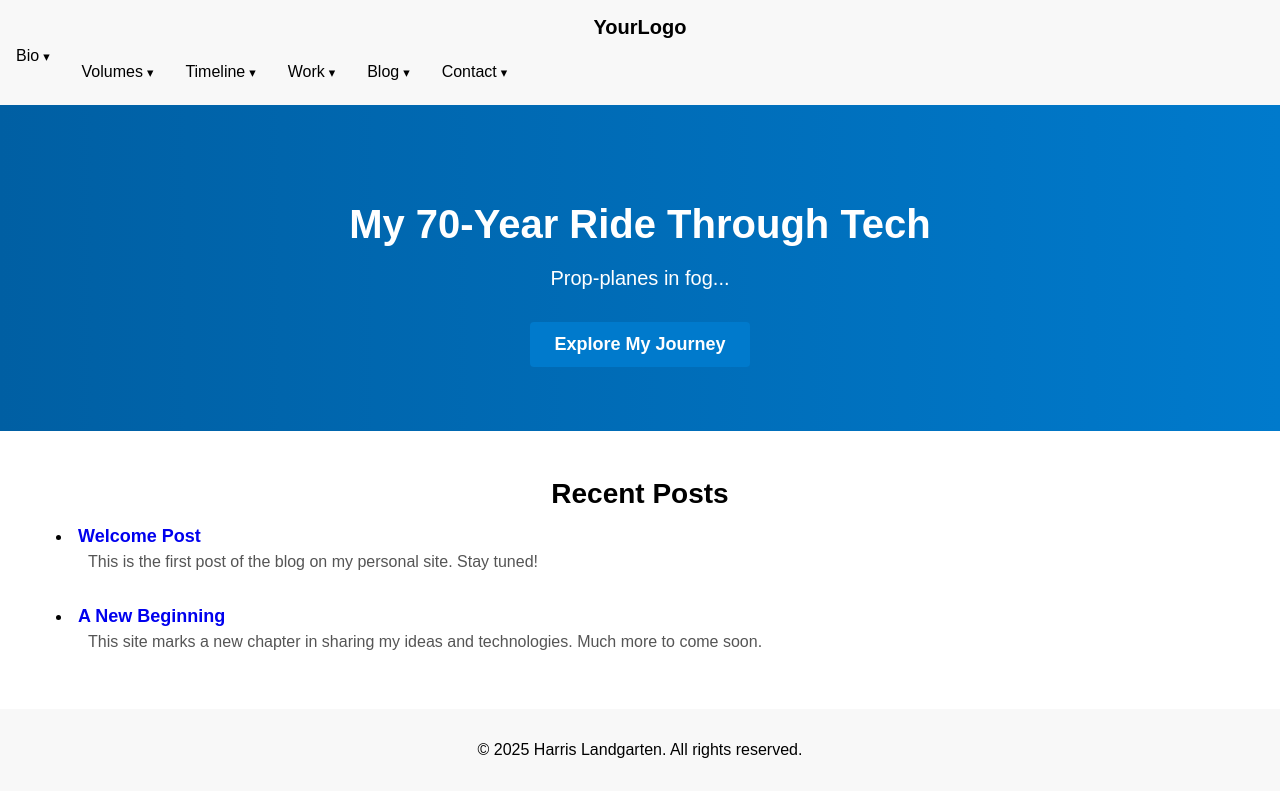
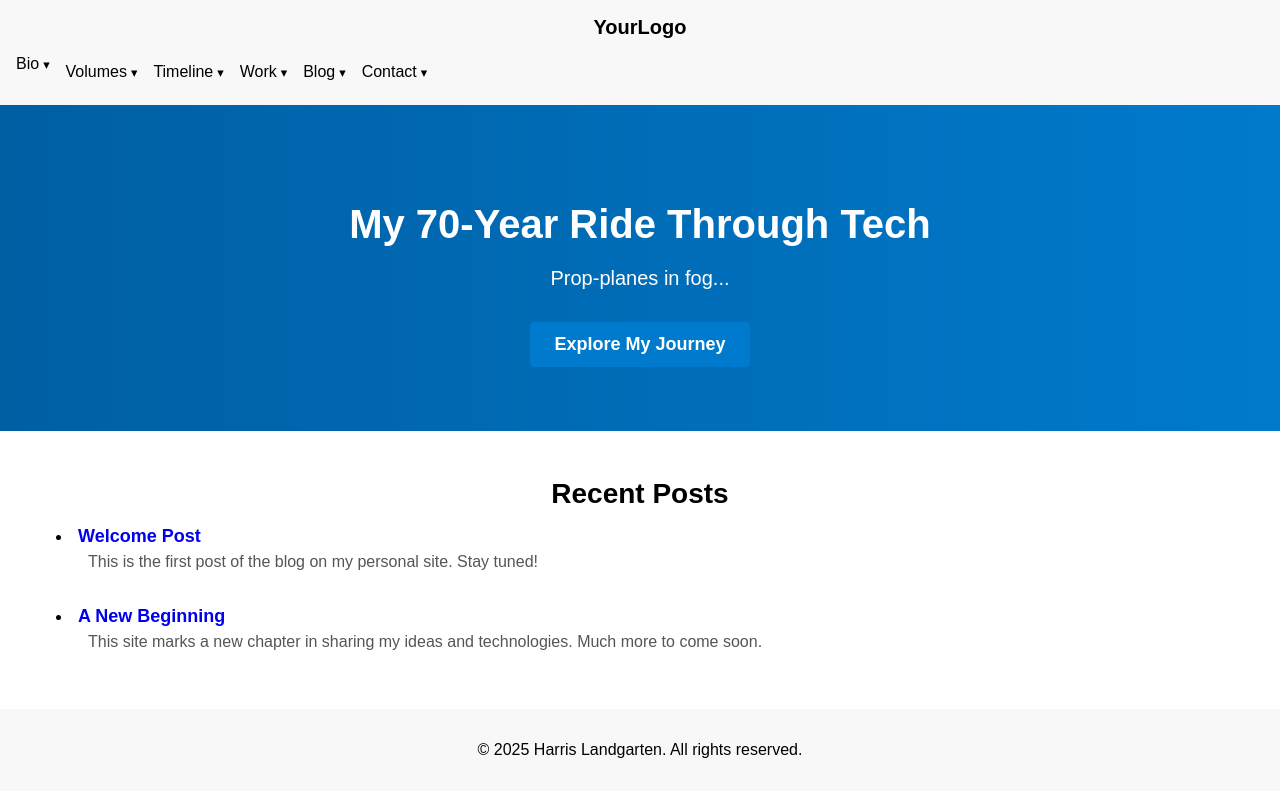
Before and after one commit to hlandgarten/hlandgarten.github.io, a Jekyll site: the page built from index.md, in a window 1280 px wide. Shown: the top 797 px of the page. Built offline with Jekyll 4.4.1, drawn with Linux system fonts in a browser that asks for light colours.

Commit message:
fix scripts 2

```diff
--- a/_layouts/home.html
+++ b/_layouts/home.html
@@ -7,15 +7,29 @@
   <link rel="stylesheet" href="{{ '/assets/css/styles.css' | relative_url }}">
   <style>
     /* Ensure dropdowns can overflow */
-    .site-header, .site-nav { overflow: visible; }
+    .site-header,
+    .site-nav {
+      overflow: visible;
+    }
+
+    /* Nav list layout */
+    .site-nav > ul {
+      display: flex;
+      align-items: center;
+      gap: 1rem;
+    }
+    .site-nav li a {
+      display: block;
+      padding: 0.5rem 0;
+    }
 
     /* Base sub-menu styles */
     .site-nav .sub-menu {
       display: none;
       position: absolute;
       top: 100%;
-      left: 50%;
-      transform: translateX(-50%);
+      left: 0;
+      min-width: 100%;
       background: white;
       box-shadow: 0 2px 6px rgba(0,0,0,0.1);
       padding: 0.5rem 0;
@@ -45,14 +59,16 @@
         box-shadow: none;
         padding-left: 1rem;
       }
+      .site-nav > ul {
+        flex-direction: column;
+        gap: 0;
+      }
     }
   </style>
 </head>
 <body>
   <header class="site-header">
-    <div class="logo">
-      <a href="{{ '/' | relative_url }}">YourLogo</a>
-    </div>
+    <div class="logo"><a href="{{ '/' | relative_url }}">YourLogo</a></div>
     <button class="nav-toggle" aria-label="Open navigation">☰</button>
     <div class="nav-backdrop"></div>
     <nav class="site-nav">
```
Also changed, not shown: other parts of _layouts/home.html (+1 -1 lines), 1 other file.
